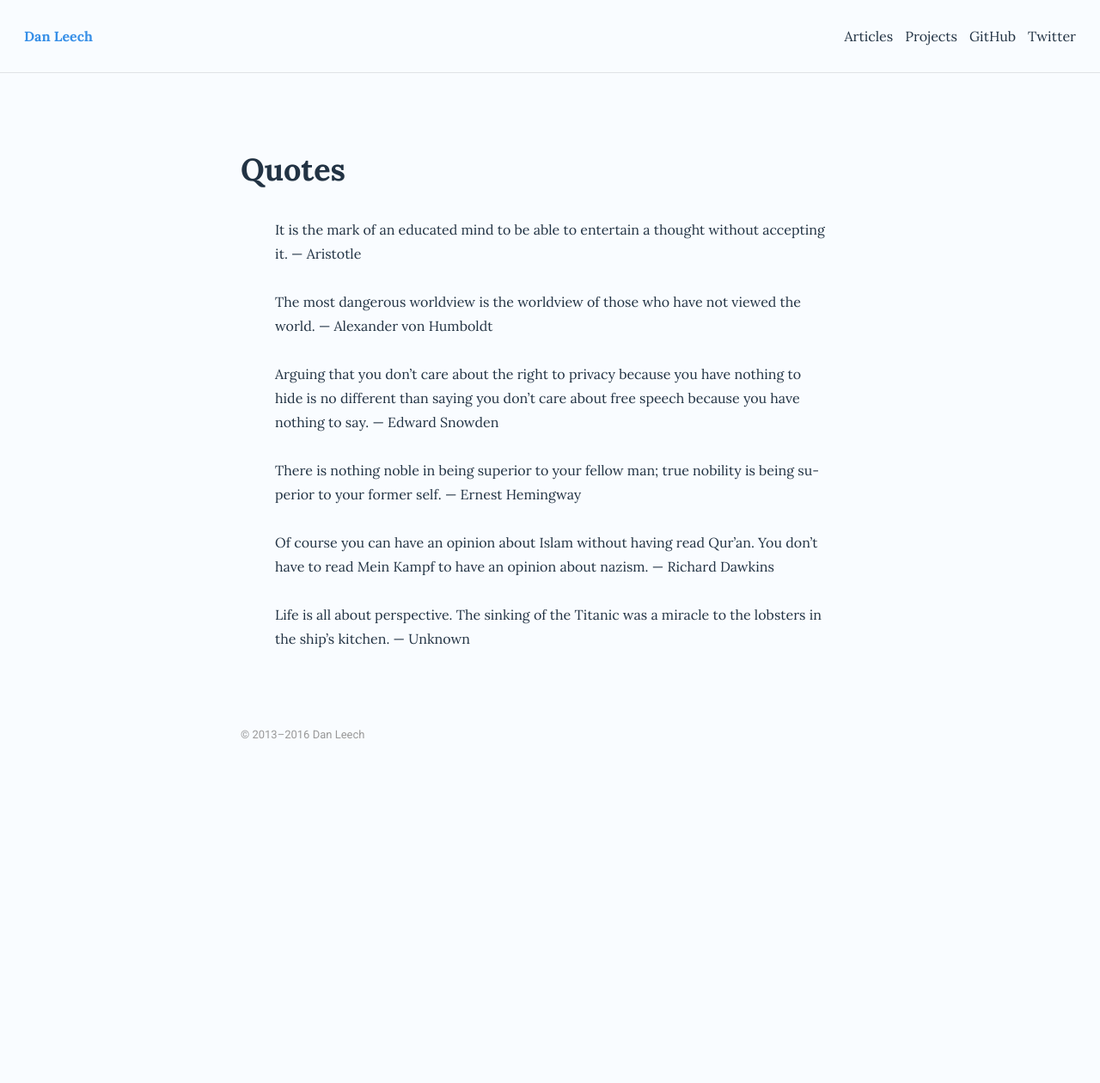
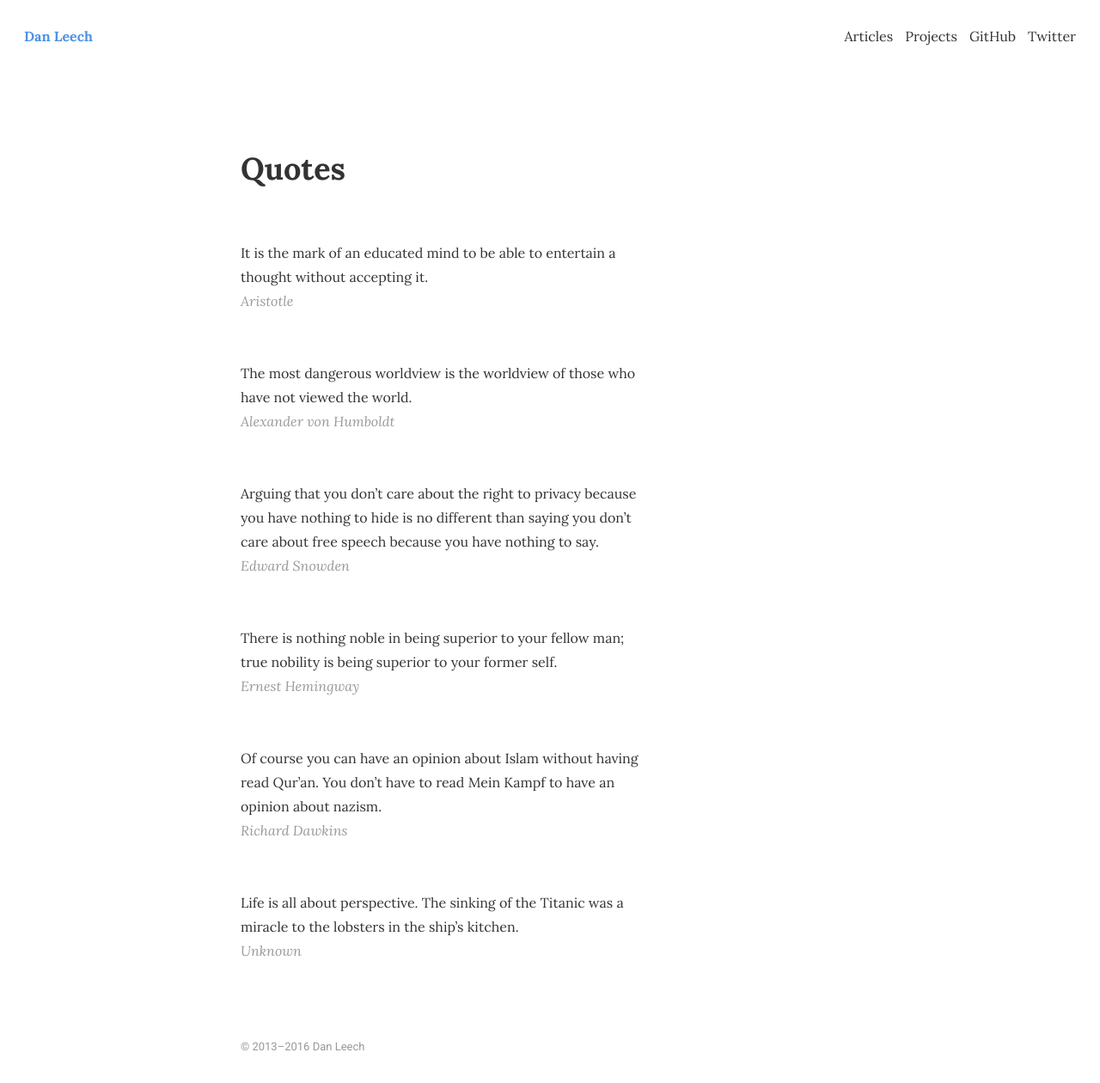
Before and after one commit to danleech/danleech.com, a Jekyll site: the page built from quotes/index.md, in a window 1280 px wide. Shown: the whole page at 86% size. Built offline with Jekyll 4.4.1, drawn with Linux system fonts in a browser that asks for light colours; before the commit the page ends 900 px from its top, so only the background shows below that.

Commit message:
Improves quotes formatting and tweaks colours

```diff
--- a/_sass/_components.site-header.scss
+++ b/_sass/_components.site-header.scss
@@ -1,5 +1,4 @@
 .site-header {
-    border-bottom: 1px solid $color-ui;
     @media (min-width: $unit-breakpoint) {
         display: flex;
         justify-content: space-between;
--- a/_sass/_elements.scss
+++ b/_sass/_elements.scss
@@ -20,6 +20,23 @@ article {
         @media (min-width: $unit-breakpoint) {
             padding: 0;
         }
+    }
+}
+
+blockquote {
+    margin: $unit-baseline * 2 0 0;
+    p {
+        max-width: 30rem;
+        margin-left: 0;
+        margin-right: 0;
+    }
+    & > p:last-child {
+        margin-bottom: 0;
+    }
+    & + p {
+        color: $color-subtle;
+        font-style: italic;
+        margin-top: 0;
     }
 }
 
--- a/_sass/_settings.variables.scss
+++ b/_sass/_settings.variables.scss
@@ -1,10 +1,10 @@
-$color-background:  #F9FCFF;
-$color-links:       #1976D2;
+$color-background:  #FFF;
+$color-links:       #27D;
 $color-links-hover: lighten($color-links, 10%);
 $color-note:        lighten($color-links, 50%);
 $color-subtle:      #999;
-$color-text:        #234;
-$color-ui:          #E0E3E6;
+$color-text:        #333;
+$color-ui:          #EEE;
 
 $font-content: Lora, serif;
 $font-ui:      Roboto, sans-serif;
--- a/quotes/index.md
+++ b/quotes/index.md
@@ -4,19 +4,25 @@ title: Quotes
 ---
 
 > It is the mark of an educated mind to be able to entertain a thought without accepting it.
-— Aristotle
+
+Aristotle
 
 > The most dangerous worldview is the worldview of those who have not viewed the world.
-— Alexander von Humboldt
+
+Alexander von Humboldt
 
 > Arguing that you don’t care about the right to privacy because you have nothing to hide is no different than saying you don’t care about free speech because you have nothing to say.
-— Edward Snowden
+
+Edward Snowden
 
 > There is nothing noble in being superior to your fellow man; true nobility is being superior to your former self.
-— Ernest Hemingway
+
+Ernest Hemingway
 
 > Of course you can have an opinion about Islam without having read Qur’an. You don’t have to read Mein Kampf to have an opinion about nazism.
-— Richard Dawkins
+
+Richard Dawkins
 
 > Life is all about perspective. The sinking of the Titanic was a miracle to the lobsters in the ship’s kitchen.
-— Unknown
+
+Unknown
```
